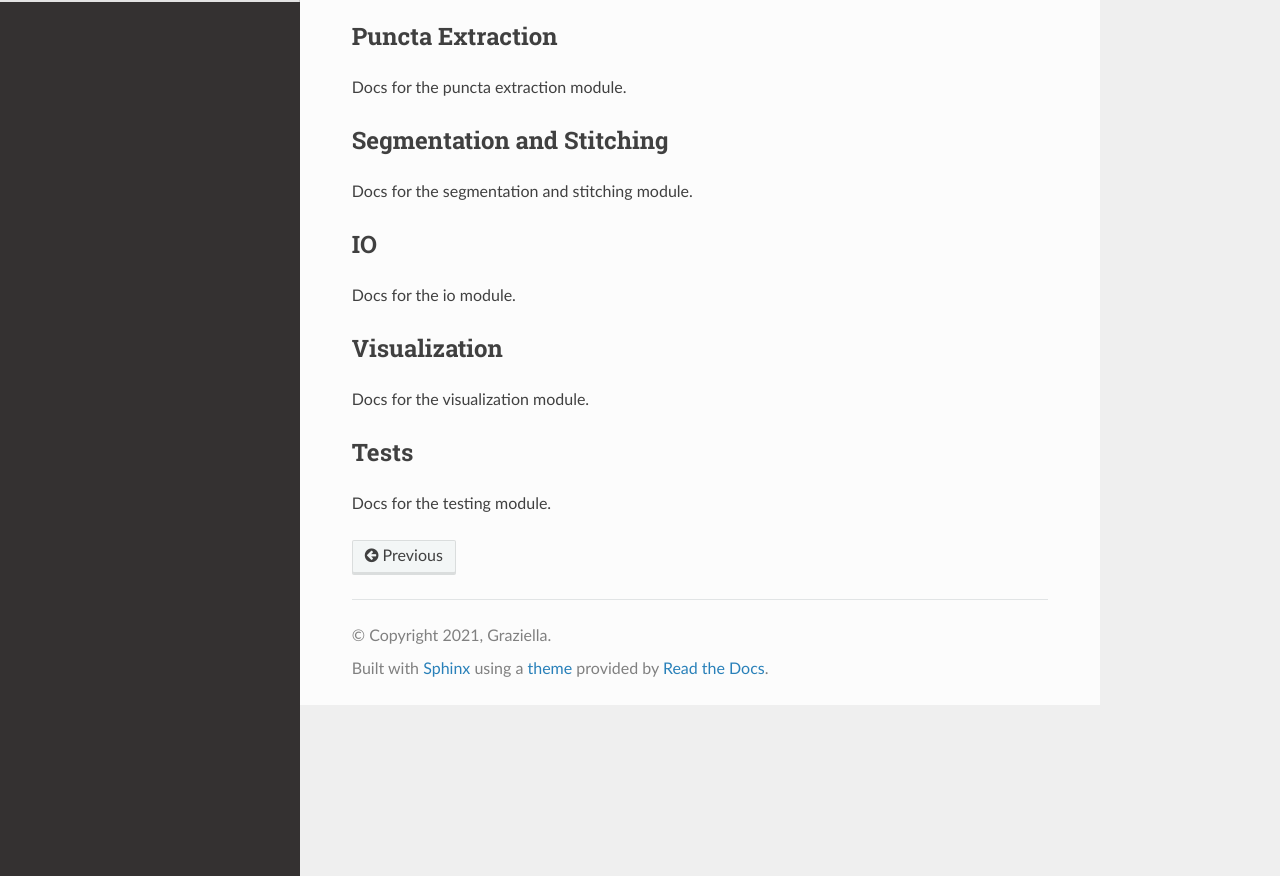
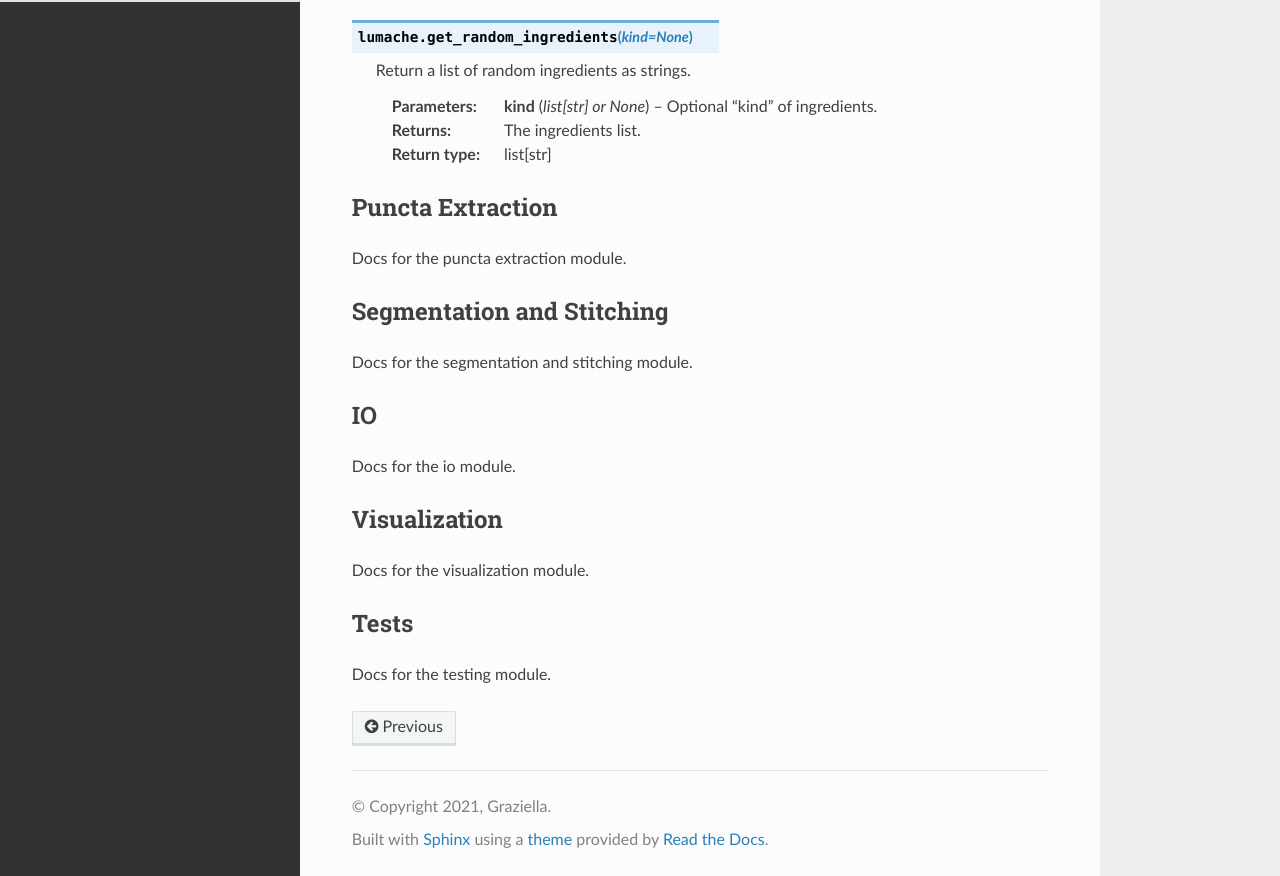
Before and after one commit to ebesier/exm-docs, a Sphinx documentation site: the page built from docs/source/api.rst, in a window 1280 px wide and 1244 px high, cut to the strip 368-1244 px from the top of the window. Built offline with Sphinx 7.4.7 and the Read the Docs theme 2.0.0, drawn with Linux system fonts in a browser that asks for light colours.

Commit message:
Update api.rst

```diff
--- a/docs/source/api.rst
+++ b/docs/source/api.rst
@@ -9,6 +9,15 @@ Alignment
 Docs for the alignment module.
 
 .. autofunction:: lumache.get_random_ingredients
+
+.. py:function:: lumache.get_random_ingredients(kind=None)
+
+   Return a list of random ingredients as strings.
+
+   :param kind: Optional "kind" of ingredients.
+   :type kind: list[str] or None
+   :return: The ingredients list.
+   :rtype: list[str]
 
 .. _puncta-extraction:
 
```
